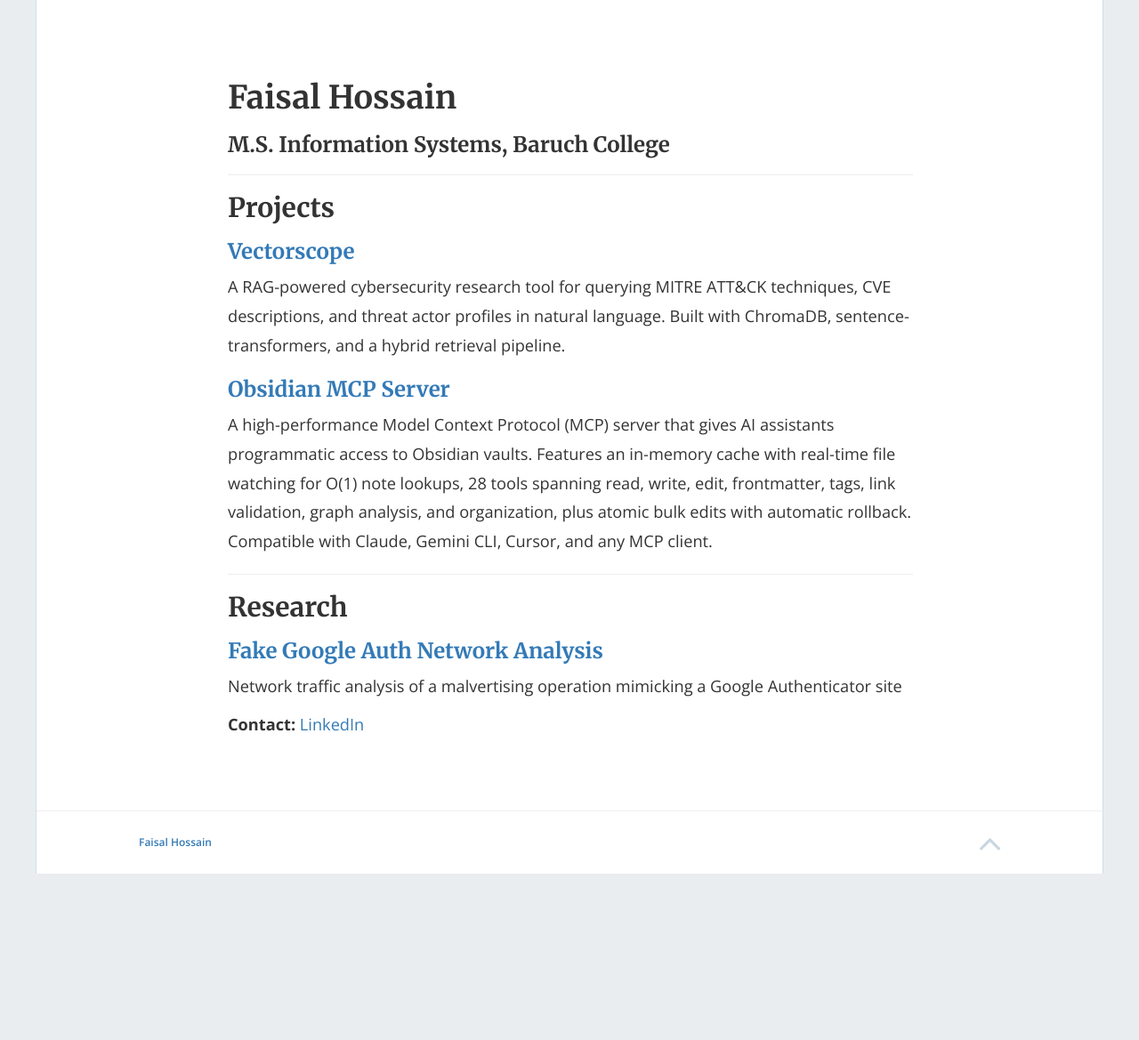
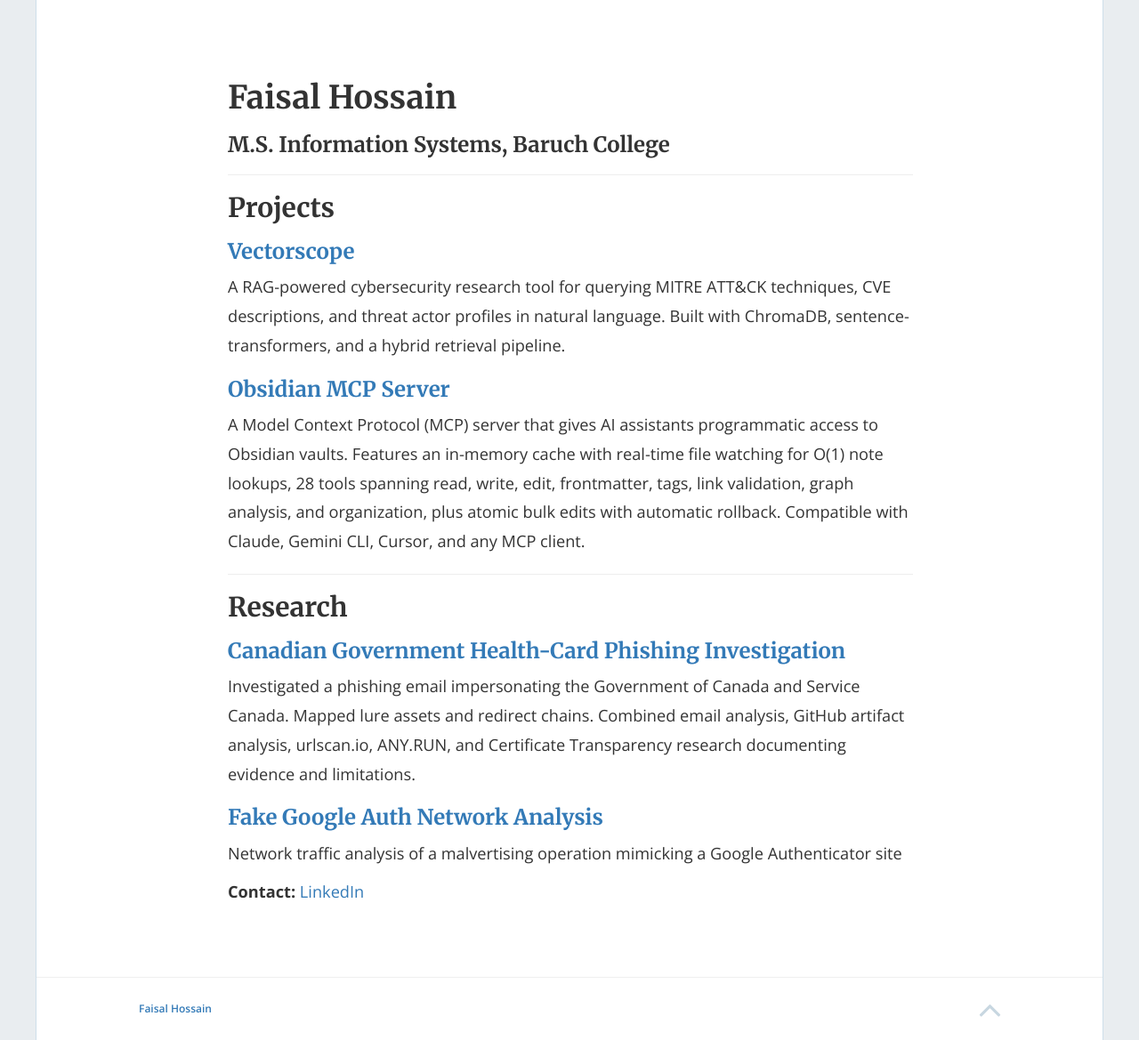
Before and after one commit to faisalhossainnyc/faisalhossainnyc.github.io, a Jekyll site: the page built from index.md, in a window 1280 px wide. Shown: the whole page at 89% size. Built offline with Jekyll 4.4.1, drawn with Linux system fonts in a browser that asks for light colours; nearby versions of some CDN libraries; before the commit the page ends 982 px from its top, so only the background shows below that.

Commit message:
Add Canadian health-card phishing investigation

```diff
--- a/index.md
+++ b/index.md
@@ -14,12 +14,15 @@
 A RAG-powered cybersecurity research tool for querying MITRE ATT&CK techniques, CVE descriptions, and threat actor profiles in natural language. Built with ChromaDB, sentence-transformers, and a hybrid retrieval pipeline.
 
 ### [Obsidian MCP Server](https://github.com/faisalhossainnyc/obsidian-mcp-server)
-A high-performance Model Context Protocol (MCP) server that gives AI assistants programmatic access to Obsidian vaults. Features an in-memory cache with real-time file watching for O(1) note lookups, 28 tools spanning read, write, edit, frontmatter, tags, link validation, graph analysis, and organization, plus atomic bulk edits with automatic rollback. Compatible with Claude, Gemini CLI, Cursor, and any MCP client.
+A Model Context Protocol (MCP) server that gives AI assistants programmatic access to Obsidian vaults. Features an in-memory cache with real-time file watching for O(1) note lookups, 28 tools spanning read, write, edit, frontmatter, tags, link validation, graph analysis, and organization, plus atomic bulk edits with automatic rollback. Compatible with Claude, Gemini CLI, Cursor, and any MCP client.
 
 ---
 
 ## Research
 
+### [Canadian Government Health-Card Phishing Investigation](https://cybersecurityreach.org/investigations/canadian-id-renewal-github-2026)
+Investigated a phishing email impersonating the Government of Canada and Service Canada. Mapped lure assets and redirect chains. Combined email analysis, GitHub artifact analysis, urlscan.io, ANY.RUN, and Certificate Transparency research documenting evidence and limitations.
+
 ### [Fake Google Auth Network Analysis](https://github.com/faisalhossainnyc/fake-google-auth-network-analysis)
 Network traffic analysis of a malvertising operation mimicking a Google Authenticator site
 
```
Also changed, not shown: README.md.
